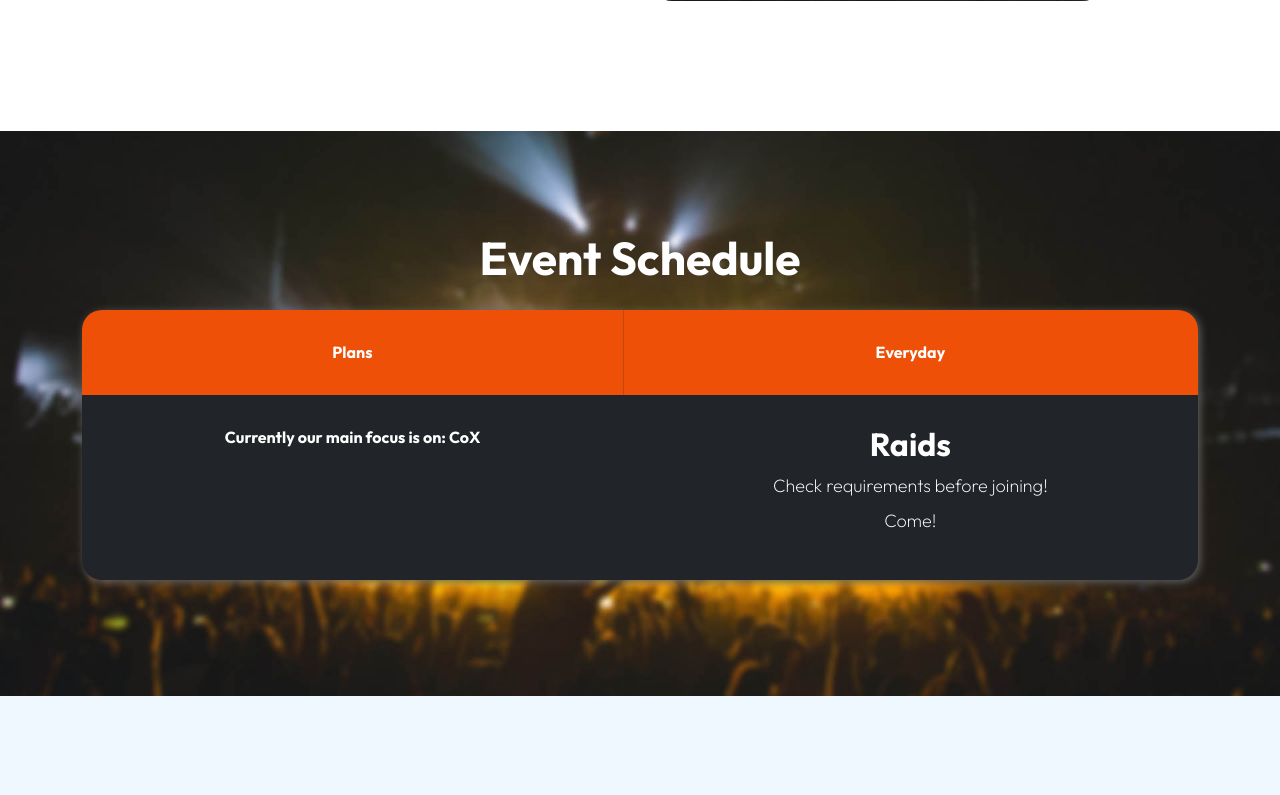
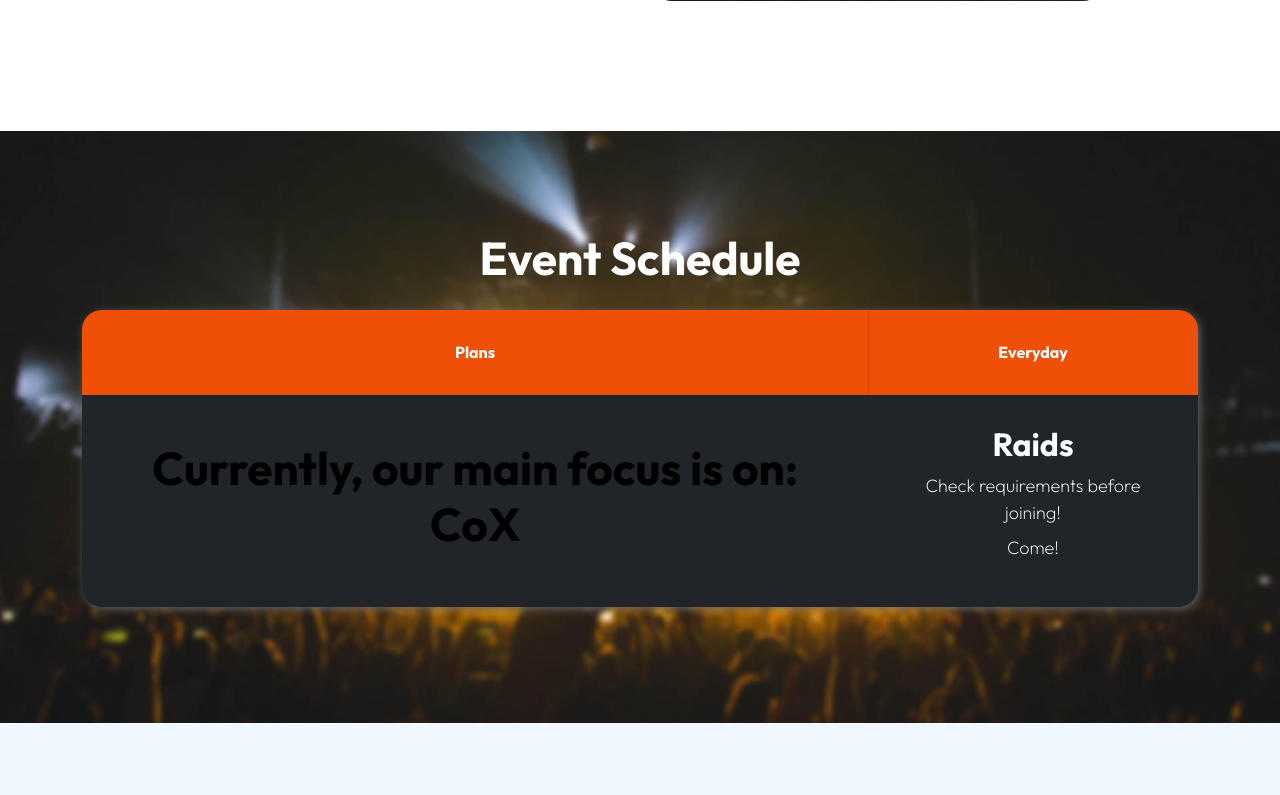
Before and after one commit to Isak-Landin/j8iraids, a Flask app: page / in a window 1280 px wide. Shown: the part 3032-3827 px from the top of the page. Run offline with Flask 3, Linux system fonts and the light colour scheme; some libraries are stand-ins or nearby versions.

Commit message:
Auto commit

```diff
--- a/static/css/template-j8i.css
+++ b/static/css/template-j8i.css
@@ -55,6 +55,7 @@ body {
 
 .row-centered {
     justify-content: center;
+    vertical-align: middle; !important
     margin: auto;
 }
 
--- a/static/templates/index.html
+++ b/static/templates/index.html
@@ -325,7 +325,7 @@ https://j8iraids.com
                                     <tbody>
                                         <tr>
                                             <th class="row-centered" scope="row">
-                                                Currently our main focus is on: CoX
+                                                <h2>Currently, our main focus is on: CoX</h2>
                                             </th>
 
                                             <td class="">
```
